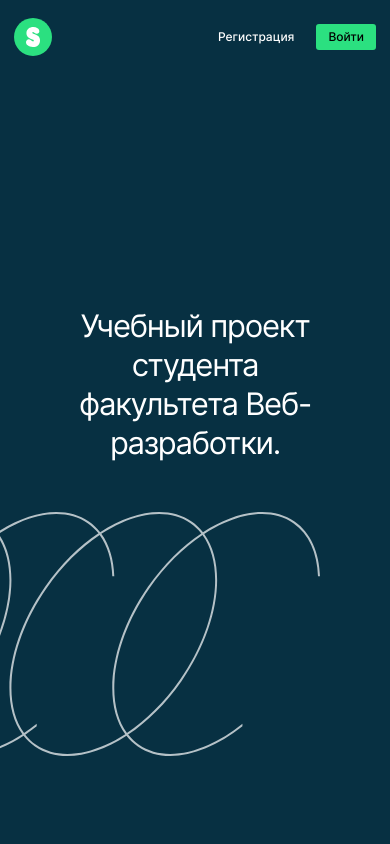
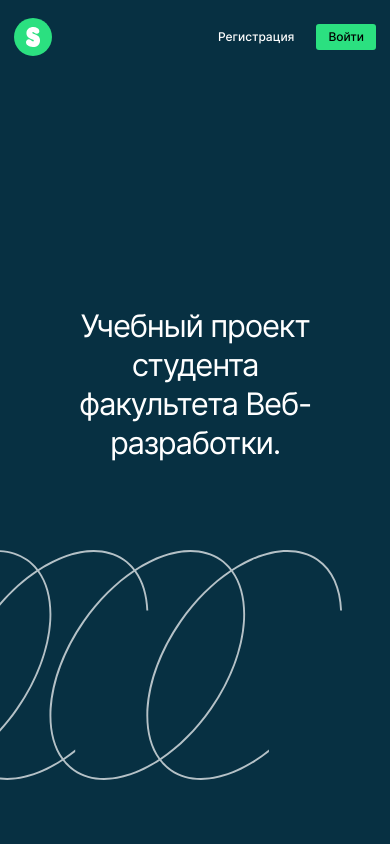
Before and after one commit to Olga-Sotula/movies-explorer-frontend, a React (Create React App) app: page / in a window 390 px wide. Shown: the top 844 px of the page. Built offline with nearby package versions, Linux system fonts and the light colour scheme.

Commit message:
fix: styled main768 by figma

```diff
--- a/src/components/AboutMe/AboutMe.css
+++ b/src/components/AboutMe/AboutMe.css
@@ -66,7 +66,7 @@
 
 @media screen and (max-width: 800px) {
   .about-me {
-    padding: 110px 50px 68px;
+    padding: 88px 50px 68px;
   }
 
   .about-me__name {
--- a/src/components/AboutProject/AboutProject.css
+++ b/src/components/AboutProject/AboutProject.css
@@ -61,7 +61,7 @@
   }
 
   .about-project__cards {
-    gap: 40px;
+    gap: 38px;
   }
 
   .about-project__card-description {
@@ -70,7 +70,7 @@
   }
 
   .about-project__diagram {
-    margin-top: 67px;
+    margin-top: 64px;
   }
 }
 
--- a/src/components/Footer/Footer.css
+++ b/src/components/Footer/Footer.css
@@ -54,7 +54,7 @@
 
 @media screen and (max-width: 800px) {
   .footer {
-    padding: 150px 20px 0;
+    padding: 130px 20px 0;
   }
 }
 
--- a/src/components/Portfolio/Portfolio.css
+++ b/src/components/Portfolio/Portfolio.css
@@ -65,7 +65,7 @@
   }
 
   .portfolio__list {
-    gap: 18px;
+    gap: 0;
   }
 
   .portfolio__title {
--- a/src/components/Promo/Promo.css
+++ b/src/components/Promo/Promo.css
@@ -30,10 +30,13 @@
 
 @media screen and (max-width: 800px) {
   .promo {
-    height: 844px;
-    padding: 300px 10px 0;
+    padding: 250px 0 0;
+  }
+
+  .promo__content {
+    height: 594px;
     background-size: 680px 230px;
-    background-position: left 50% bottom 68px;
+    background-position: right 48px bottom 70px;
   }
 
   .promo__title {
--- a/src/components/Techs/Techs.css
+++ b/src/components/Techs/Techs.css
@@ -55,22 +55,13 @@
   letter-spacing: -0.04em;
 }
 
-@media (max-width: 800px) {
-  .techs__label {
-    width: 84px;
-    height: 57px;
-    font-size: 12px;
-    line-height: 15px;
-  }
-}
-
 @media screen and (max-width: 800px) {
   .techs {
-    padding: 73px 50px;
+    padding: 80px 50px;
   }
 
   .techs__card {
-    margin: 83px auto 0;
+    margin: 78px auto 0;
   }
 
   .techs__card-description {
@@ -80,6 +71,13 @@
 
   .techs__labels {
     margin-top: 75px;
+  }
+
+  .techs__label {
+    width: 84px;
+    height: 57px;
+    font-size: 12px;
+    line-height: 15px;
   }
 }
 
```
